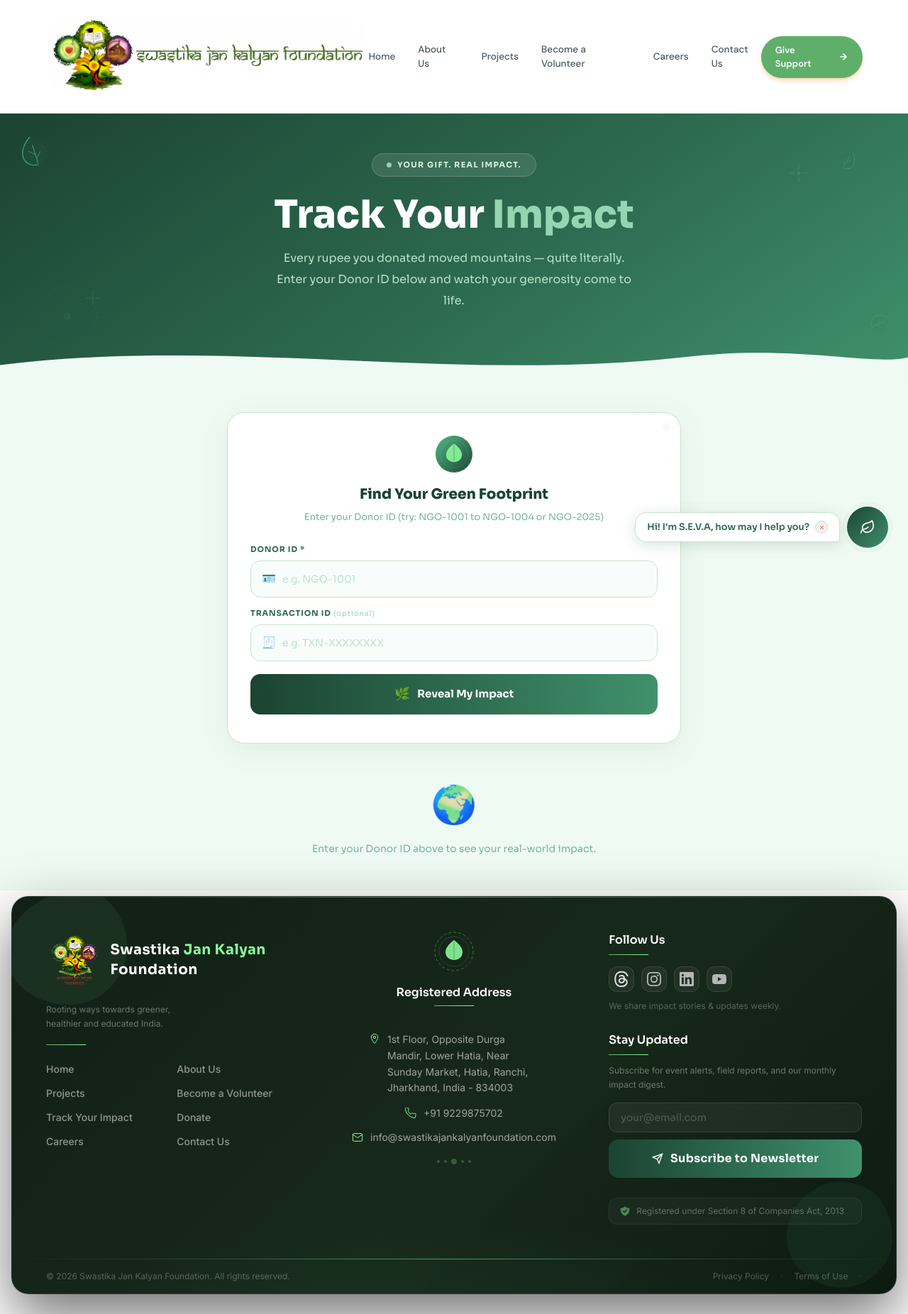
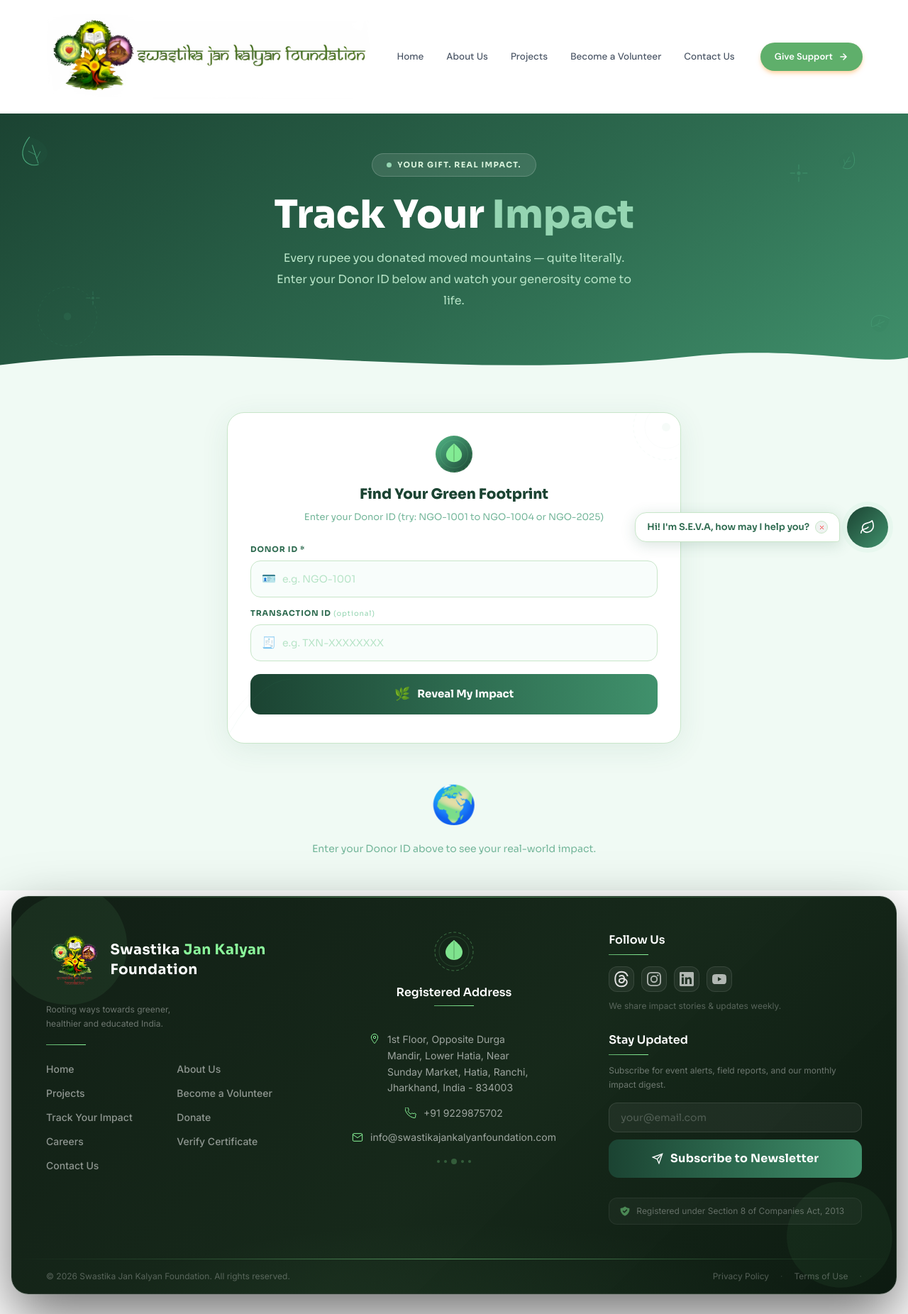
Before and after one commit to Swastika-Jan-Kalyan-Foundation/swastika-jankalyan-foundation, a React (Vite) app: page /trackyourimpact in a window 1280 px wide. Shown: the whole page at 71% size. Built offline with nearby package versions, Linux system fonts and the light colour scheme.

Commit message:
removal and addition of routes from Navbar and Footer

```diff
--- a/src/components/Footer.jsx
+++ b/src/components/Footer.jsx
@@ -72,6 +72,7 @@ const navLinks = [
   { label: "Track Your Impact", href: "/trackyourimpact" },
   { label: "Donate", href: "/donatetous" },
   { label: "Careers", href: "/careers" },
+  { label: "Verify Certificate", href: "/verifycertificate" },
   { label: "Contact Us", href: "/contactus" },
 ];
 
--- a/src/components/Navbar.jsx
+++ b/src/components/Navbar.jsx
@@ -38,8 +38,6 @@ export default function NavBar() {
         { label: "Projects", href: "/projects" },
         { label: "Become a Volunteer", href: "/volunteerwus" },
 
-
-        {label: "Careers", href: "/careers"},
         { label: "Contact Us", href: "/contactus" },
       ];
     return(
```
